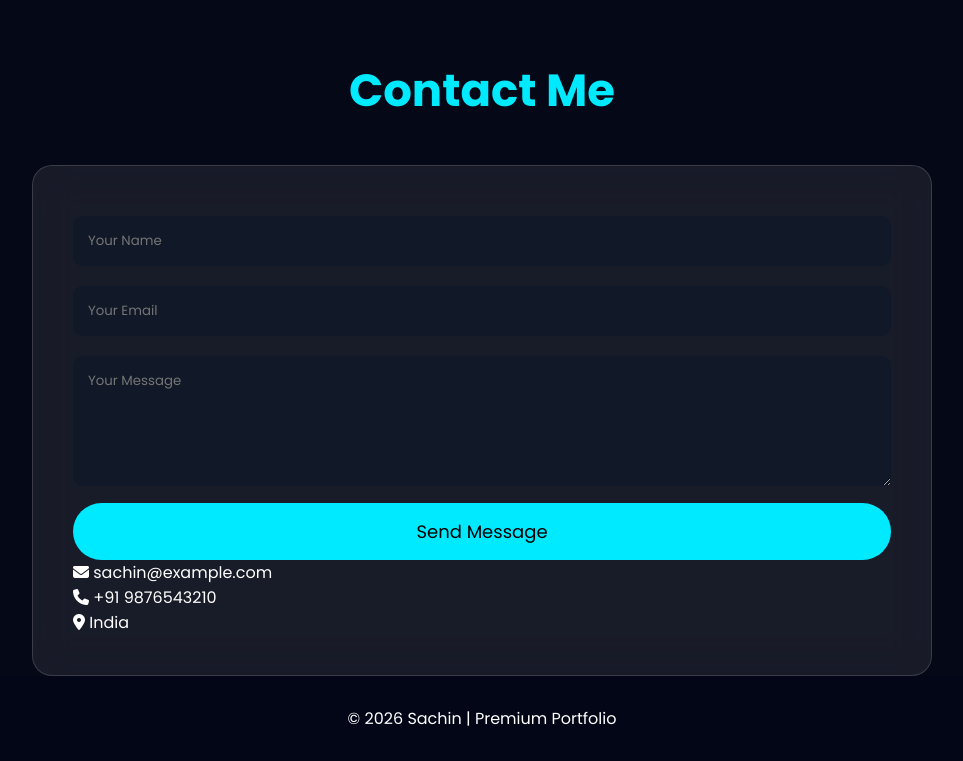
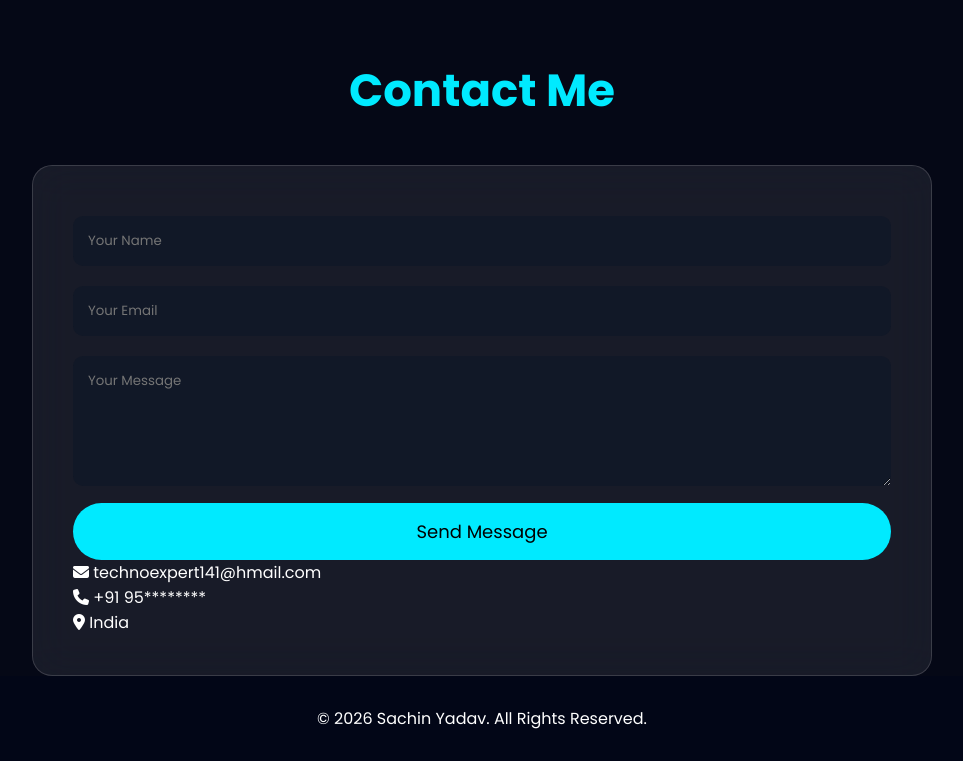
Before and after one commit to ershky/2, a plain HTML site: page index.html in a window 1280 px wide. Shown: the part 1887-2648 px from the top of the page, without its empty margins (158-1121 px from the left). Drawn offline with Linux system fonts and the light colour scheme.

Commit message:
Update index.html

```diff
--- a/index.html
+++ b/index.html
@@ -629,13 +629,13 @@ Send Message
 
 <p>
 <i class="fa-solid fa-envelope"></i>
-sachin@example.com
+technoexpert141@hmail.com
 </p>
 
 
 <p>
 <i class="fa-solid fa-phone"></i>
-+91 9876543210
++91 95********
 </p>
 
 
@@ -661,7 +661,7 @@ India
 <footer>
 
 <p>
-© 2026 Sachin | Premium Portfolio
+© 2026 Sachin Yadav. All Rights Reserved.
 </p>
 
 </footer>
```
